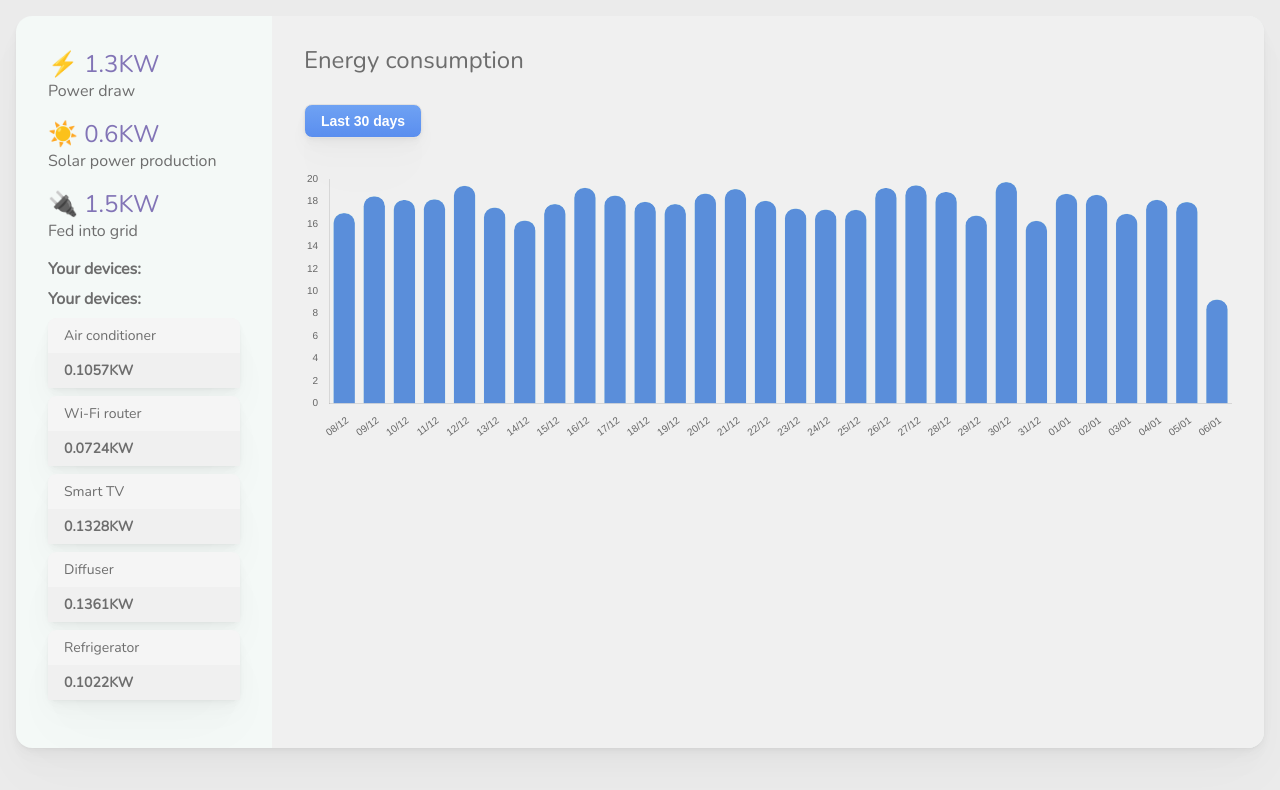
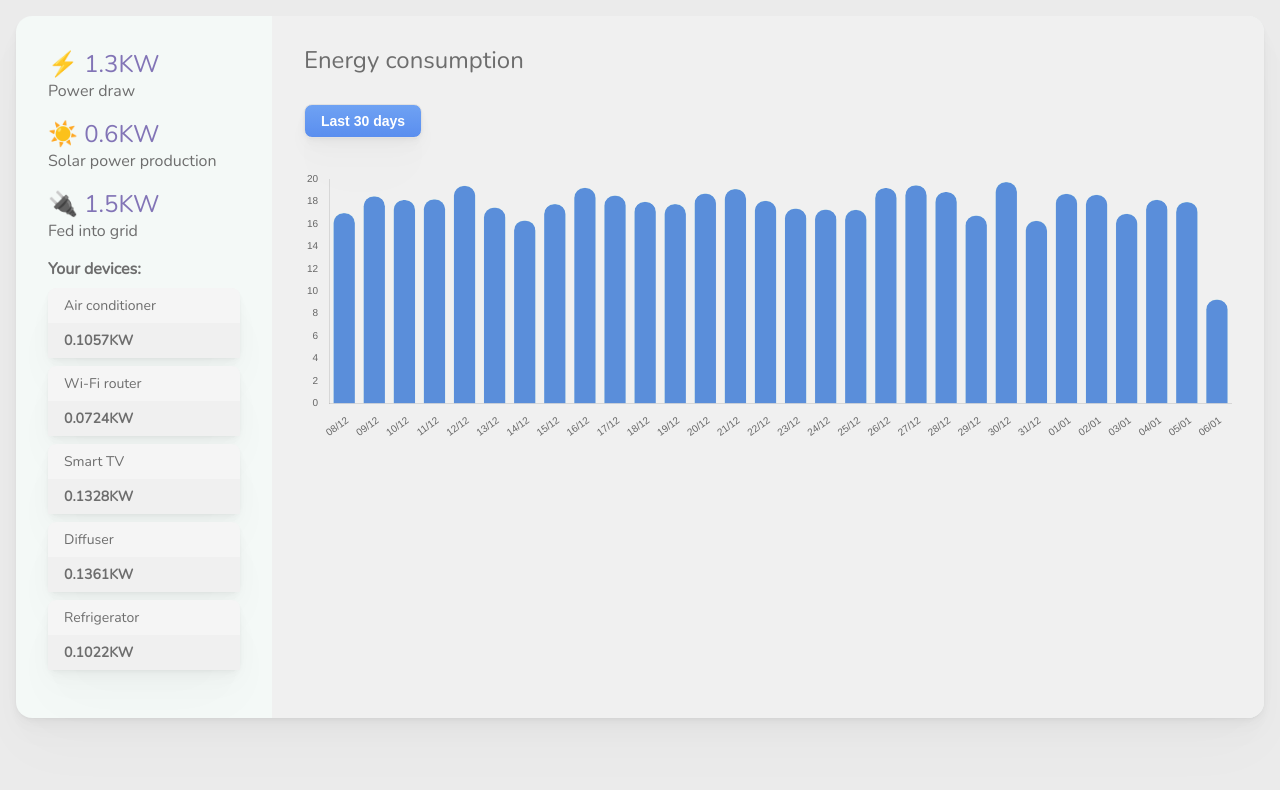
Before and after one commit to johnzhang618/homework, a React (Create React App) app: page / in a window 1280 px wide. Shown: the top 790 px of the page. Built offline with nearby package versions, Linux system fonts and the light colour scheme.

Commit message:
fix low level bugs

```diff
--- a/src/components/molecules/ChartController/ChartController.jsx
+++ b/src/components/molecules/ChartController/ChartController.jsx
@@ -1,5 +1,4 @@
 import React from 'react';
-import { PropTypes } from 'prop-types';
 import { Button } from '../../atoms';
 
 function ChartController() {
@@ -27,11 +26,5 @@ function ChartController() {
     </section>
   );
 }
-ChartController.propTypes = {
-  data: PropTypes.shape({
-    icon: PropTypes.string.isRequired,
-    value: PropTypes.string.isRequired,
-    term: PropTypes.string.isRequired,
-  }).isRequired,
-};
+
 export default ChartController;
--- a/src/components/pages/Aside/Aside.jsx
+++ b/src/components/pages/Aside/Aside.jsx
@@ -13,7 +13,6 @@ function Aside() {
       }
       <section className="h5 darkgray mb2">
         <Heading HeadingType="h4" className="h4 mb1">Your devices:</Heading>
-        <h4 className="h4 mb1">Your devices:</h4>
         {
           overview.devices
           && overview.devices.map((item) => <DeviceCard key={item.id} data={item} />)
```
